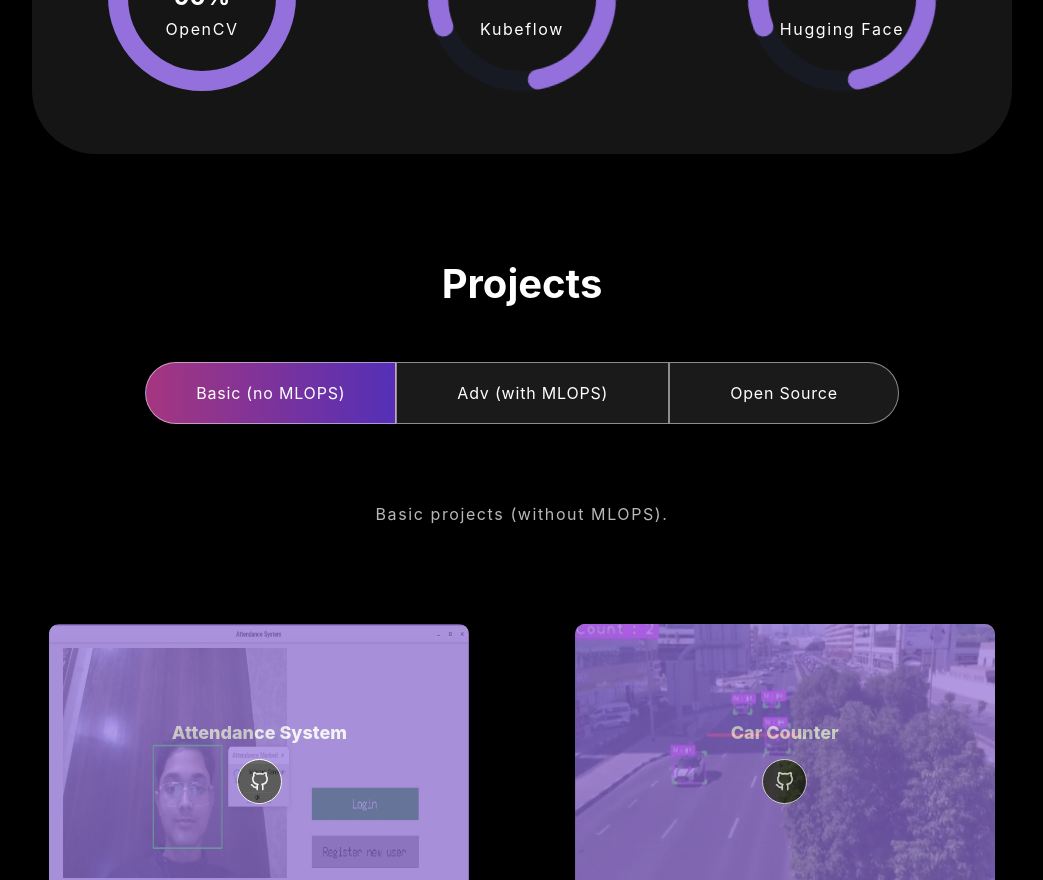
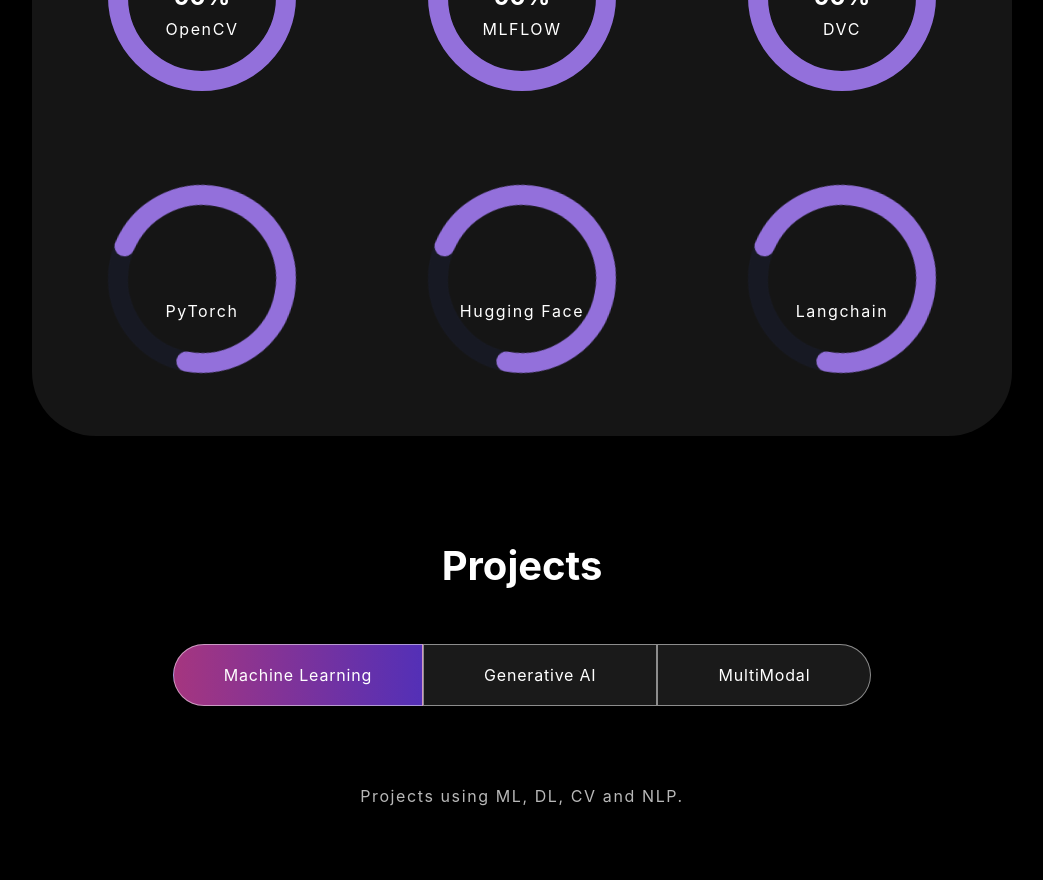
Before and after one commit to sanskarmodi8/sanskarmodi8.github.io, a React (Create React App) app: page / in a window 1280 px wide. Shown: the part 1920-2800 px from the top of the page, without its empty margins (118-1161 px from the left). Built offline with nearby package versions, Linux system fonts and the light colour scheme.

Commit message:
updated skills and projects section

```diff
--- a/src/components/Home.jsx
+++ b/src/components/Home.jsx
@@ -30,12 +30,14 @@
 import gesture_volume_control from '../assets/img/gesture_volume_control.webp';
 import mnist_digits_generation from '../assets/img/mnist_digits_generation.webp';
 import virtual_painter from '../assets/img/virtual_painter.webp';
+import kidney from '../assets/img/kidney.png';
+import network from '../assets/img/network.png';
 
 const Home = () => {
   const skills = [
     { name: 'Python', value: 90, bool: false },
-    { name: 'Dockers', value: '', bool: true },
-    { name: 'ReactJS', value: 90, bool: false },
+    { name: 'Dockers', value: 90, bool: false },
+    { name: 'ReactJS', value: 80, bool: false },
     { name: 'C++', value: '', bool: true },
     { name: 'JavaScript', value: 80, bool: false },
     { name: 'Flask', value: 90, bool: false },
@@ -43,11 +45,25 @@
     { name: 'Scikit-Learn', value: 90, bool: false },
     { name: 'Tensorflow', value: 90, bool: false },
     { name: 'OpenCV', value: 90, bool: false },
-    { name: 'Kubeflow', value: '', bool: true },
+    { name: 'MLFLOW', value: 90, bool: false },
+    { name: 'DVC', value: 90, bool: false },
+    { name: 'PyTorch', value: '', bool: true },
     { name: 'Hugging Face', value: '', bool: true },
-
+    { name: 'Langchain', value: '', bool: true },
   ];
   const tab1_projects = [
+    {
+      name: 'Kidney Disease Classification',
+      url: 'https://kidneydiseaseclassification.azurewebsites.net/',
+      img: kidney,
+      repourl: 'https://github.com/sanskarmodi8/kidney_disease_classification',
+    },
+    {
+      name: 'Network Intrusion Detection',
+      url: 'https://networkintrusiondetection.azurewebsites.net/',
+      img: network,
+      repourl: 'https://github.com/sanskarmodi8/network_intrusion_detection',
+    },
     {
       name: 'Attendance System',
       url: '',
@@ -59,30 +75,43 @@
       name: 'Car Counter',
       url: '',
       img: car_counter,
-      repourl:
-        'https://github.com/sanskarmodi8/Car_Counter_YOLOv8',
+      repourl: 'https://github.com/sanskarmodi8/Car_Counter_YOLOv8',
     },
     {
       name: 'DL Self Driving Cars',
       url: 'https://sanskarmodi8.github.io/js_deep_learning_cars/',
       img: deep_learning_cars,
-      repourl:
-        'https://github.com/sanskarmodi8/js_deep_learning_cars',
+      repourl: 'https://github.com/sanskarmodi8/js_deep_learning_cars',
     },
     {
       name: 'Diamond Price Prediction',
       url: '',
       img: diamond_price_pred,
-      repourl:
-        'https://github.com/sanskarmodi8/Diamond_Price_Pred',
+      repourl: 'https://github.com/sanskarmodi8/Diamond_Price_Pred',
     },
     {
       name: 'Digit Classifier',
       url: '',
       img: digit_classification,
-      repourl:
-        'https://github.com/sanskarmodi8/DigitClassification',
+      repourl: 'https://github.com/sanskarmodi8/DigitClassification',
     },
+
+    {
+      name: 'Gesture Volume Control',
+      url: '',
+      img: gesture_volume_control,
+      repourl: 'https://github.com/sanskarmodi8/gesture_volume_control',
+    },
+
+    {
+      name: 'Virtual Painter',
+      url: '',
+      img: virtual_painter,
+      repourl: 'https://github.com/sanskarmodi8/Virtual_Painter',
+    },
+  ];
+  const tab3_projects = [];
+  const tab2_projects = [
     {
       name: 'Fashion MNIST Generator',
       url: '',
@@ -91,35 +120,18 @@
         'https://github.com/sanskarmodi8/FashionMnistImagesGeneration_GAN',
     },
     {
-      name: 'Gesture Volume Control',
-      url: '',
-      img: gesture_volume_control,
-      repourl:
-        'https://github.com/sanskarmodi8/gesture_volume_control',
-    },
-    {
       name: 'MNIST Digits Generator',
       url: '',
       img: mnist_digits_generation,
-      repourl:
-        'https://github.com/sanskarmodi8/MnistDigitsGeneration_GAN',
-    },
-    {
-      name: 'Virtual Painter',
-      url: '',
-      img: virtual_painter,
-      repourl:
-        'https://github.com/sanskarmodi8/Virtual_Painter',
+      repourl: 'https://github.com/sanskarmodi8/MnistDigitsGeneration_GAN',
     },
   ];
-  const tab3_projects = [];
-  const tab2_projects = [];
 
-  const [activeTab, setActiveTab] = useState('basic');
+  const [activeTab, setActiveTab] = useState('ml');
   return (
     <Box
       w={'full'}
-      h='fit-content'
+      h="fit-content"
       backgroundImage={banner}
       bgColor={'black'}
       pt={['14vh', '16vh', '18vh', '20vh']}
@@ -162,7 +174,7 @@
             fontSize={['xl', '2xl', '2xl', '5xl']}
             fontWeight={'extrabold'}
             color={'white'}
-            fontFamily={"heading"}
+            fontFamily={'heading'}
             display={'flex'}
             w={'fit-content'}
             h={'fit-content'}
@@ -170,11 +182,7 @@
             <TypeWriterEffect
               startDelay={100}
               cursorColor="white"
-              multiText={[
-                "Hi! I'm Sanskar, a Data Scientist,",
-                "Hi! I'm Sanskar, an ML Engineer,",
-                "I Love AI.",
-              ]}
+              multiText={["Hi! I'm Sanskar, an ML Engineer,", 'I Love AI.']}
               multiTextDelay={1500}
               typeSpeed={69}
               multiTextLoop
@@ -192,9 +200,9 @@
             alignSelf={'flex-start'}
             lineHeight={['1.3em', '1.5em', '1.5em', '1.7em']}
           >
-            As a person interested in AI and ML, I look forward for creating impactful solutions.
-            I love contributing to the Open Source, I thrive on challenges
-            and embrace continuous learning.
+            As a person interested in AI and ML, I look forward for creating
+            impactful solutions. I love contributing to the Open Source, I
+            thrive on challenges and embrace continuous learning.
           </Box>
           <Box
             display={'flex'}
@@ -289,7 +297,7 @@
         >
           These are the skills I currently acquire and working on.
         </Box>
-        <HStack pb={"25px"} wrap={'wrap'} justifyContent={'space-evenly'}>
+        <HStack pb={'25px'} wrap={'wrap'} justifyContent={'space-evenly'}>
           {skills.map(i => (
             <Skill name={i.name} value={i.value} bool={i.bool} />
           ))}
@@ -319,7 +327,7 @@
         <Box h={'fit-content'} w={'fit-content'}>
           <Box
             background={
-              activeTab === 'basic'
+              activeTab === 'ml'
                 ? 'linear-gradient(90.21deg, #AA367C -5.91%, #4A2FBD 111.58%)'
                 : 'rgb(255 255 255 / 10%)'
             }
@@ -332,14 +340,14 @@
             m={'0px'}
             border={'1px solid rgba(255, 255, 255, 0.5)'}
             borderRadius={'64px 0 0 64px'}
-            onClick={() => setActiveTab('basic')}
+            onClick={() => setActiveTab('ml')}
             cursor={'pointer'}
           >
-            Basic (no MLOPS)
+            Machine Learning
           </Box>
           <Box
             background={
-              activeTab === 'adv'
+              activeTab === 'genai'
                 ? 'linear-gradient(90.21deg, #AA367C -5.91%, #4A2FBD 111.58%)'
                 : 'rgb(255 255 255 / 10%)'
             }
@@ -351,14 +359,14 @@
             px={['20px', '25px', '30px', '60px', '60px', '80px']}
             m={'0px'}
             border={'1px solid rgba(255, 255, 255, 0.5)'}
-            onClick={() => setActiveTab('adv')}
+            onClick={() => setActiveTab('genai')}
             cursor={'pointer'}
           >
-            Adv (with MLOPS)
+            Generative AI
           </Box>
           <Box
             background={
-              activeTab === 'os'
+              activeTab === 'mm'
                 ? 'linear-gradient(90.21deg, #AA367C -5.91%, #4A2FBD 111.58%)'
                 : 'rgb(255 255 255 / 10%)'
             }
@@ -370,33 +378,33 @@
             px={['20px', '25px', '30px', '60px', '60px', '80px']}
             m={'0px'}
             border={'1px solid rgba(255, 255, 255, 0.5)'}
-            onClick={() => setActiveTab('os')}
+            onClick={() => setActiveTab('mm')}
             borderRadius={'0 64px 64px 0'}
             cursor={'pointer'}
           >
-            Open Source
+            MultiModal
           </Box>
         </Box>
         <Box
           w={'fit-content'}
           h={'fit-content'}
+          className="aboutskillsnprojects"
           pt={'70px'}
           display={'flex'}
           color={'#B8B8B8'}
           textAlign={'center'}
-          className="aboutskillsnprojects"
           fontSize={['xs', 'sm', 'sm', 'md', 'md']}
           letterSpacing={'widest'}
           lineHeight={'1.5em'}
         >
-          {activeTab === 'adv'
-            ? `End to End Advanced Projects using MLOPS.`
-            : activeTab === 'basic'
-            ? `Basic projects (without MLOPS).`
-            : `Open source projects I have actively contributed to.`}
+          {activeTab === 'genai'
+            ? `Generative AI Projects using GAN, Langchains etc.`
+            : activeTab === 'ml'
+            ? `Projects using ML, DL, CV and NLP.`
+            : `Projects that combining various techniques like ML, DL and Generative AI.`}
         </Box>
         <HStack
-          display={activeTab === 'adv' ? 'inherit' : 'none'}
+          display={activeTab === 'genai' ? 'inherit' : 'none'}
           mt={'50px'}
           wrap={'wrap'}
           justifyContent={'space-evenly'}
@@ -411,7 +419,7 @@
           ))}
         </HStack>
         <HStack
-          display={activeTab === 'basic' ? 'inherit' : 'none'}
+          display={activeTab === 'ml' ? 'inherit' : 'none'}
           mt={'50px'}
           wrap={'wrap'}
           justifyContent={'space-evenly'}
@@ -426,7 +434,7 @@
           ))}
         </HStack>
         <HStack
-          display={activeTab === 'os' ? 'inherit' : 'none'}
+          display={activeTab === 'mm' ? 'inherit' : 'none'}
           mt={'50px'}
           wrap={'wrap'}
           justifyContent={'space-evenly'}
@@ -541,15 +549,29 @@
           src={img}
           alt="project"
         />
+        <Text
+        py={"10px"}
+          color={'#B8B8B8'}
+          textAlign={'center'}
+          fontSize={['xs', 'sm', 'sm', 'md', 'md']}
+          letterSpacing={'widest'}
+          lineHeight={'1.5em'}
+        >
+          {name}
+        </Text>
         <VStack
           pos={'absolute'}
           borderRadius={'10px'}
-          _hover={{ opacity: '0.95' , background : 'linear-gradient(90.21deg, #9370db -5.91%, #9370db 111.58%)'}}
+          _hover={{
+            opacity: '0.95',
+            background:
+              'linear-gradient(90.21deg, #9370db -5.91%, #9370db 111.58%)',
+          }}
           top={0}
           bottom={0}
           left={0}
           right={0}
-          opacity={0.7}
+          opacity={0}
           transition={'0.3s ease-in-out'}
           justifyContent={'center'}
           alignItems={'center'}
@@ -557,10 +579,16 @@
             'linear-gradient(90.21deg, #9370db -5.91%, #9370db 111.58%)'
           }
         >
-          <Text p={'5px'} fontSize={"lg"} color={'white'} as={'h2'} fontWeight={"extrabold"}>{`${name}`}</Text>
+          <Text
+            p={'5px'}
+            fontSize={'lg'}
+            color={'white'}
+            as={'h2'}
+            fontWeight={'extrabold'}
+          >{`${name}`}</Text>
           <Box display={'flex'}>
-            {url!=="" ? (<a href={url} target="blank">
-
+            {url !== '' ? (
+              <a href={url} target="blank">
                 <Box
                   bgColor={'#282828'}
                   padding={'13px'}
@@ -572,7 +600,10 @@
                 >
                   <FaPlay color="white" size={'1em'} />
                 </Box>
-          </a>) : <></>}
+              </a>
+            ) : (
+              <></>
+            )}
             <a href={`${repourl}`} target="blank">
               <Box
                 bgColor={'#282828'}
@@ -584,8 +615,6 @@
                 className="github"
               >
                 <FiGithub color="white" size={'1.2em'} />
-
-
               </Box>
             </a>
           </Box>
```
Also changed, not shown: src/assets/img/kidney.png (added), 1 other file (tests, documents, lock files or other folders). Lines whose indentation alone changed are shown as unchanged.
